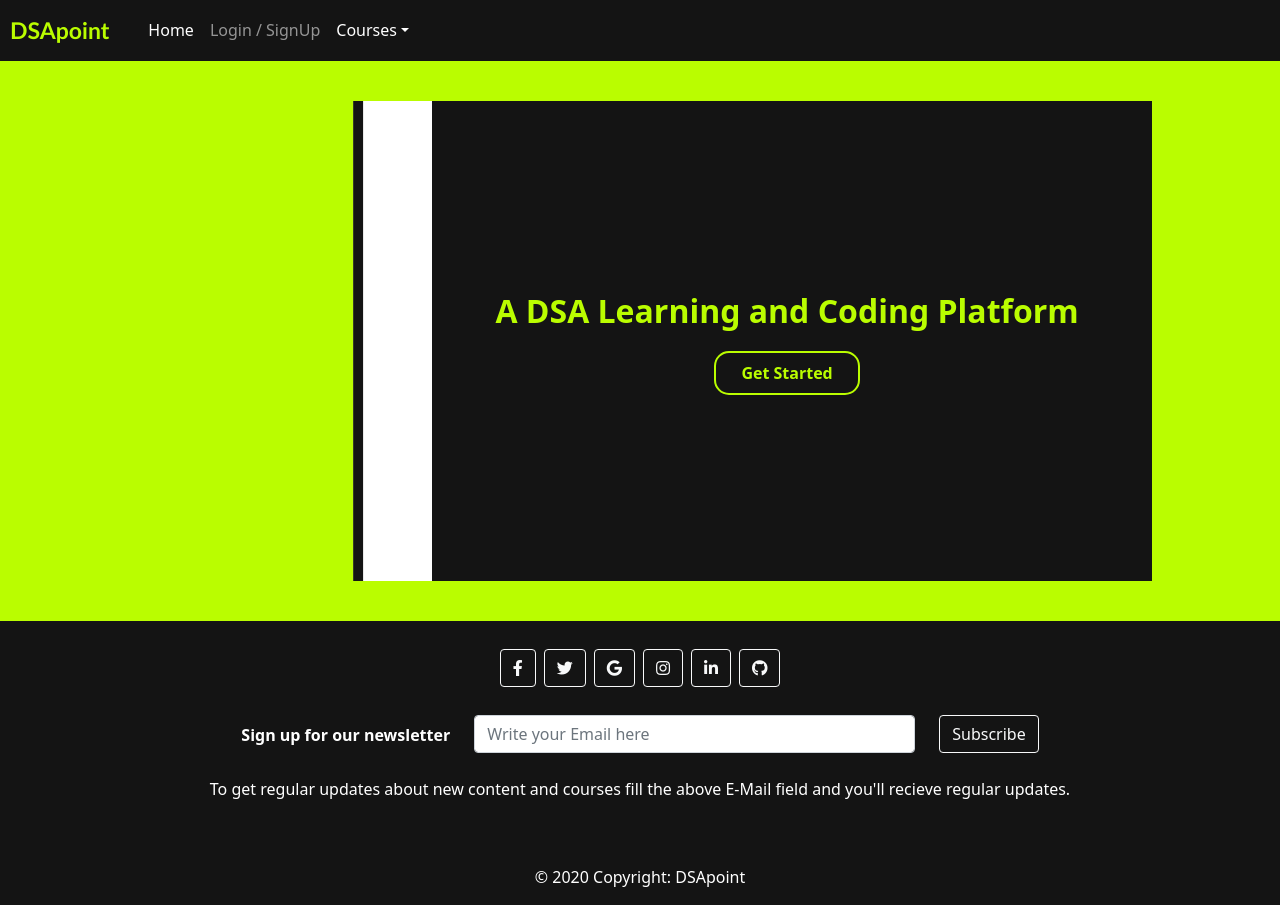
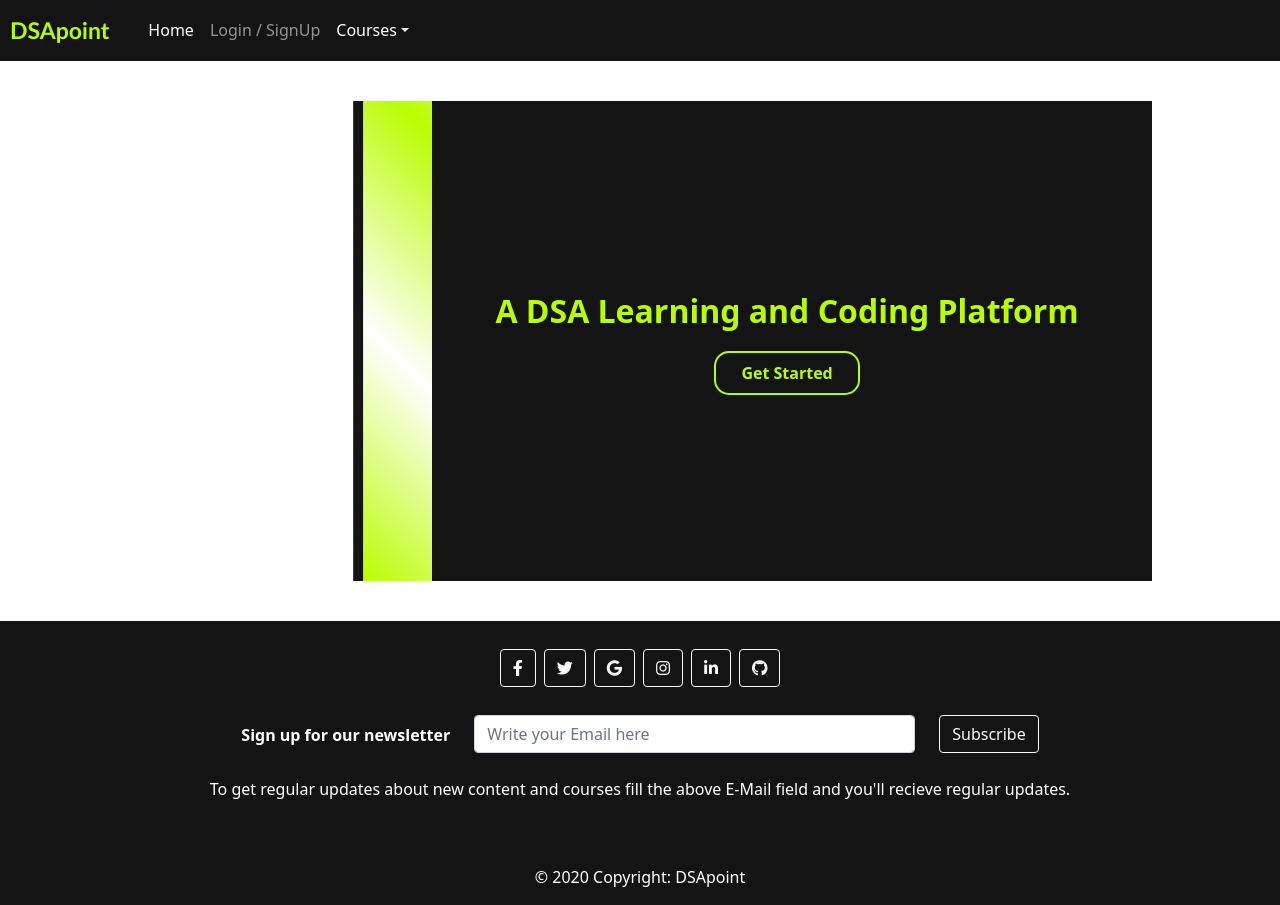
Before and after one commit to dev-anuragS/DSApoint, a React (Create React App) app in the folder dsapoint/: page / in a window 1280 px wide. Built offline with nearby package versions, Linux system fonts and the light colour scheme.

Commit message:
changed Home background and added gradient

```diff
--- a/dsapoint/src/components/sass/home.scss
+++ b/dsapoint/src/components/sass/home.scss
@@ -6,7 +6,7 @@
     display: flex;
     align-items: center;
     justify-content: center;
-    background-color: $primary;
+    // background-color: $primary;
 }
 
 #homeContent{
@@ -26,7 +26,7 @@
     justify-content: center;
     align-items: center;
     min-width:30%;
-    background-color: white;
+    background-image: linear-gradient(45deg,$primary,white,$primary,white);
     border-left:10px solid $background;
     color:black;
     z-index:1;
```
